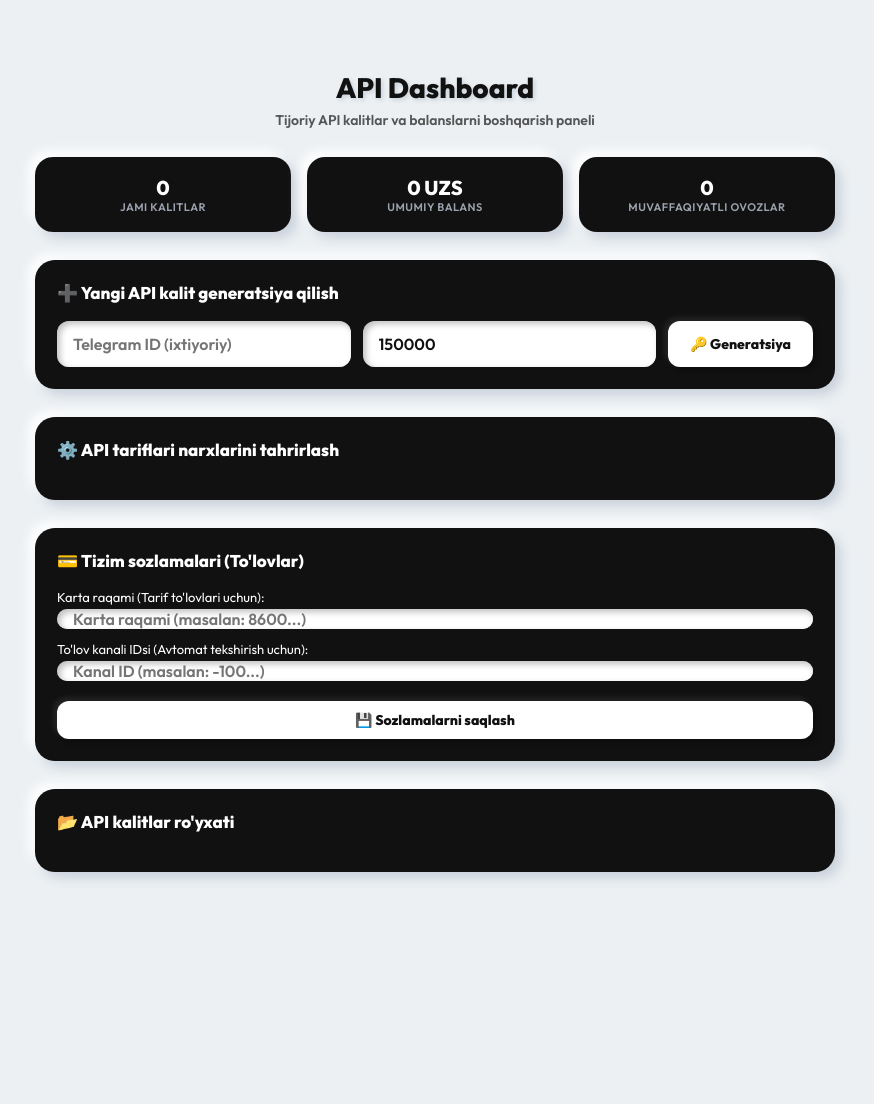
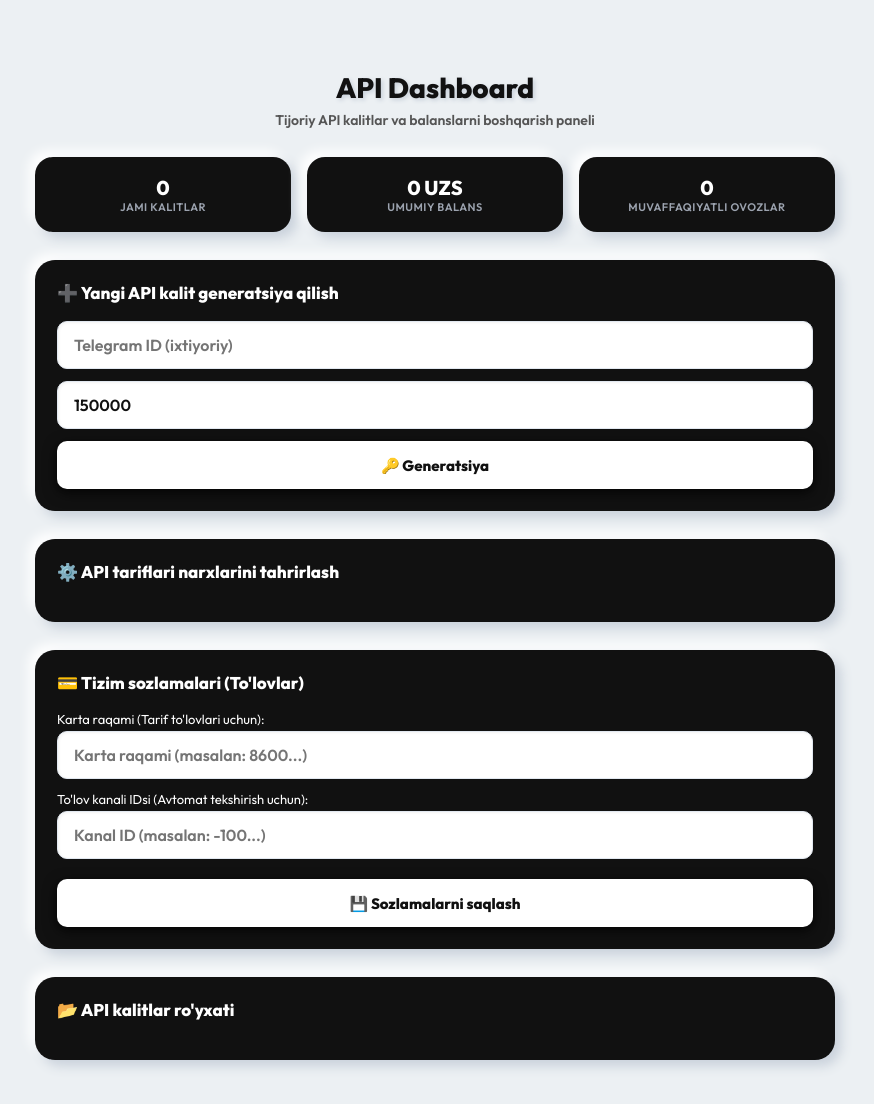
Before and after one commit to tajiboyevjahongir5-sudo/openbudjet, a FastAPI app: page /admin/api-dashboard in a window 1280 px wide. Shown: the whole page, without its empty margins (205-1079 px from the left). Before the commit the page ends 880 px from the top, so only its background shows below. Run offline with FastAPI, Linux system fonts and the light colour scheme; parts of the project's set-up code (start-up, migrations or seed data) failed here and were passed over; some libraries are stand-ins or nearby versions.

Commit message:
🎨 Fixed input pill shapes to beautiful rectangular fields and improved button shadows on dark cards

```diff
--- a/templates/api_dashboard.html
+++ b/templates/api_dashboard.html
@@ -138,78 +138,104 @@
         .form-group {
             display: flex;
             gap: 12px;
-            flex-wrap: wrap;
+            flex-direction: column;
+            align-items: stretch;
         }
 
-        /* White Inset Inputs inside Black Cards */
+        /* High-contrast Elegant Inputs */
         .form-input {
-            flex: 1;
-            min-width: 140px;
-            height: 46px;
+            width: 100%;
+            height: 48px;
             background: var(--component-bg);
-            border: none;
-            border-radius: 12px;
+            border: 1.5px solid #e2e8f0;
+            border-radius: 10px;
             padding: 0 16px;
             color: var(--component-text);
             font-size: 16px;
             font-weight: 600;
             outline: none;
-            box-shadow: inset 3px 3px 6px rgba(0, 0, 0, 0.25), inset -3px -3px 6px rgba(255, 255, 255, 0.8);
-            transition: box-shadow 0.3s;
+            box-shadow: inset 1px 1px 3px rgba(0, 0, 0, 0.05);
+            transition: all 0.2s;
+            -webkit-appearance: none;
+            appearance: none;
         }
 
         .form-input:focus {
-            box-shadow: inset 4px 4px 8px rgba(0, 0, 0, 0.35), inset -4px -4px 8px rgba(255, 255, 255, 0.95);
+            border-color: #111111;
+            box-shadow: inset 1px 1px 4px rgba(0, 0, 0, 0.1), 0 0 0 3px rgba(17, 17, 17, 0.08);
         }
 
-        /* White Embossed Buttons inside Black Cards */
+        /* High-contrast Embossed Buttons */
         .btn {
-            height: 46px;
+            height: 48px;
             padding: 0 22px;
             background: var(--component-bg);
-            border: none;
-            border-radius: 12px;
+            border: 1px solid rgba(0, 0, 0, 0.1);
+            border-radius: 10px;
             color: var(--component-text);
-            font-size: 14px;
+            font-size: 15px;
             font-weight: 800;
             cursor: pointer;
-            box-shadow: 3px 3px 6px rgba(0, 0, 0, 0.35), -3px -3px 6px rgba(255, 255, 255, 0.1);
+            box-shadow: 0 4px 12px rgba(0, 0, 0, 0.15), 0 2px 4px rgba(0, 0, 0, 0.05);
             transition: all 0.2s, transform 0.1s;
             display: inline-flex;
             align-items: center;
             justify-content: center;
             gap: 6px;
+            -webkit-appearance: none;
+            appearance: none;
         }
 
         .btn:hover {
-            background: #f3f4f6;
+            background: #f8fafc;
+            box-shadow: 0 6px 16px rgba(0, 0, 0, 0.2);
             transform: translateY(-1px);
         }
 
         .btn:active {
-            box-shadow: inset 2px 2px 4px rgba(0, 0, 0, 0.4), inset -2px -2px 4px rgba(255, 255, 255, 0.8);
+            box-shadow: inset 2px 2px 4px rgba(0, 0, 0, 0.15);
             transform: translateY(1px);
         }
 
+        /* Buttons and Inputs on Dark Cards */
+        .action-section .btn, .keys-section .btn {
+            background: #ffffff;
+            color: #111111;
+            box-shadow: 0 4px 14px rgba(0, 0, 0, 0.65), 0 2px 4px rgba(0, 0, 0, 0.2);
+            border: 1px solid rgba(255, 255, 255, 0.1);
+        }
+
+        .action-section .btn:hover, .keys-section .btn:hover {
+            background: #f3f4f6;
+            box-shadow: 0 6px 18px rgba(0, 0, 0, 0.75), 0 3px 6px rgba(0, 0, 0, 0.3);
+        }
+
+        .action-section .btn:active, .keys-section .btn:active {
+            box-shadow: inset 2px 2px 5px rgba(0, 0, 0, 0.4);
+        }
+
         .btn-secondary {
-            background: #222222;
-            color: #ffffff;
-            box-shadow: 3px 3px 6px rgba(0, 0, 0, 0.4), -3px -3px 6px rgba(255, 255, 255, 0.05);
+            background: #222222 !important;
+            color: #ffffff !important;
+            border: 1px solid rgba(255, 255, 255, 0.1) !important;
+            box-shadow: 0 4px 10px rgba(0, 0, 0, 0.5) !important;
         }
 
         .btn-secondary:hover {
-            background: #333333;
-            color: #ffffff;
+            background: #2d2d2d !important;
+            box-shadow: 0 6px 14px rgba(0, 0, 0, 0.6) !important;
         }
 
         .btn-danger {
-            background: var(--danger-color);
-            color: #ffffff;
-            box-shadow: 3px 3px 6px rgba(0, 0, 0, 0.4), -3px -3px 6px rgba(255, 255, 255, 0.05);
+            background: var(--danger-color) !important;
+            color: #ffffff !important;
+            border: 1px solid rgba(255, 255, 255, 0.1) !important;
+            box-shadow: 0 4px 10px rgba(239, 68, 68, 0.3) !important;
         }
 
         .btn-danger:hover {
-            background: #d93856;
+            background: #dc2626 !important;
+            box-shadow: 0 6px 14px rgba(239, 68, 68, 0.4) !important;
         }
 
         /* Table Section (Black Card) */
@@ -450,13 +476,13 @@
             <div class="form-group" style="flex-direction: column; gap: 12px; align-items: stretch;">
                 <div style="display: flex; flex-direction: column; gap: 4px;">
                     <label style="font-size: 13px; color: var(--text-muted); text-align: left;">Karta raqami (Tarif to'lovlari uchun):</label>
-                    <input type="text" id="settings-card-number" class="form-input" placeholder="Karta raqami (masalan: 8600...)" style="width: 100%; margin: 0; height: 38px;">
+                    <input type="text" id="settings-card-number" class="form-input" placeholder="Karta raqami (masalan: 8600...)" style="width: 100%; margin: 0;">
                 </div>
                 <div style="display: flex; flex-direction: column; gap: 4px;">
                     <label style="font-size: 13px; color: var(--text-muted); text-align: left;">To'lov kanali IDsi (Avtomat tekshirish uchun):</label>
-                    <input type="text" id="settings-channel-id" class="form-input" placeholder="Kanal ID (masalan: -100...)" style="width: 100%; margin: 0; height: 38px;">
+                    <input type="text" id="settings-channel-id" class="form-input" placeholder="Kanal ID (masalan: -100...)" style="width: 100%; margin: 0;">
                 </div>
-                <button onclick="saveSystemSettings()" class="btn" style="margin-top: 8px; width: 100%; height: 38px;">💾 Sozlamalarni saqlash</button>
+                <button onclick="saveSystemSettings()" class="btn" style="margin-top: 8px; width: 100%;">💾 Sozlamalarni saqlash</button>
             </div>
         </div>
 
@@ -738,13 +764,13 @@
                 item.innerHTML = `
                     <div style="display: flex; align-items: center; gap: 8px;">
                         <span style="font-size: 14px; font-weight: 800; color: var(--component-text);">ID: ${t.id}</span>
-                        <input type="number" id="tariff-votes-${t.id}" class="form-input" style="width: 80px; text-align: center; margin: 0; height: 38px; box-shadow: 2px 2px 4px rgba(0,0,0,0.1), -2px -2px 4px #ffffff;" value="${t.votes}" placeholder="Ovoz">
+                        <input type="number" id="tariff-votes-${t.id}" class="form-input" style="width: 80px; text-align: center; margin: 0; height: 38px; border-radius: 8px; border: 1.5px solid #e2e8f0; box-shadow: inset 1px 1px 3px rgba(0,0,0,0.05);" value="${t.votes}" placeholder="Ovoz">
                         <span style="font-size: 13px; color: var(--component-muted); font-weight: 600;">Ovoz</span>
                     </div>
                     <div style="display: flex; align-items: center; gap: 8px; flex-grow: 1; justify-content: flex-end;">
-                        <input type="number" id="tariff-price-${t.id}" class="form-input" style="width: 120px; text-align: center; margin: 0; height: 38px; box-shadow: 2px 2px 4px rgba(0,0,0,0.1), -2px -2px 4px #ffffff;" value="${t.price}" placeholder="Narxi">
+                        <input type="number" id="tariff-price-${t.id}" class="form-input" style="width: 120px; text-align: center; margin: 0; height: 38px; border-radius: 8px; border: 1.5px solid #e2e8f0; box-shadow: inset 1px 1px 3px rgba(0,0,0,0.05);" value="${t.price}" placeholder="Narxi">
                         <span style="font-size: 13px; color: var(--component-muted); font-weight: 600;">UZS</span>
-                        <button onclick="updateTariff(${t.id})" class="btn" style="height: 38px; font-size: 13px; padding: 0 16px; width: auto; margin: 0; box-shadow: 2px 2px 4px rgba(0,0,0,0.15), -2px -2px 4px #ffffff;">💾 Saqlash</button>
+                        <button onclick="updateTariff(${t.id})" class="btn" style="height: 38px; font-size: 13px; padding: 0 16px; width: auto; margin: 0; border-radius: 8px; box-shadow: 0 3px 8px rgba(0, 0, 0, 0.15);">💾 Saqlash</button>
                     </div>
                 `;
                 container.appendChild(item);
```
